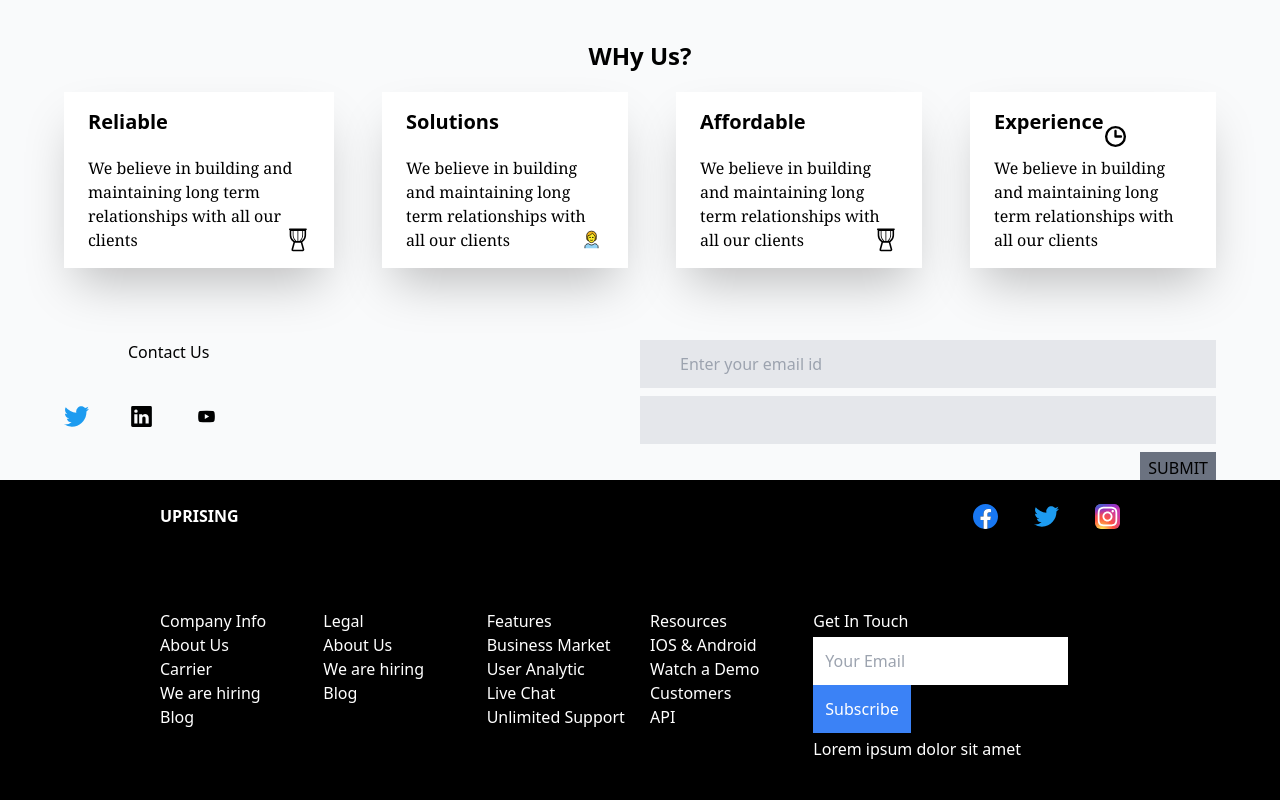
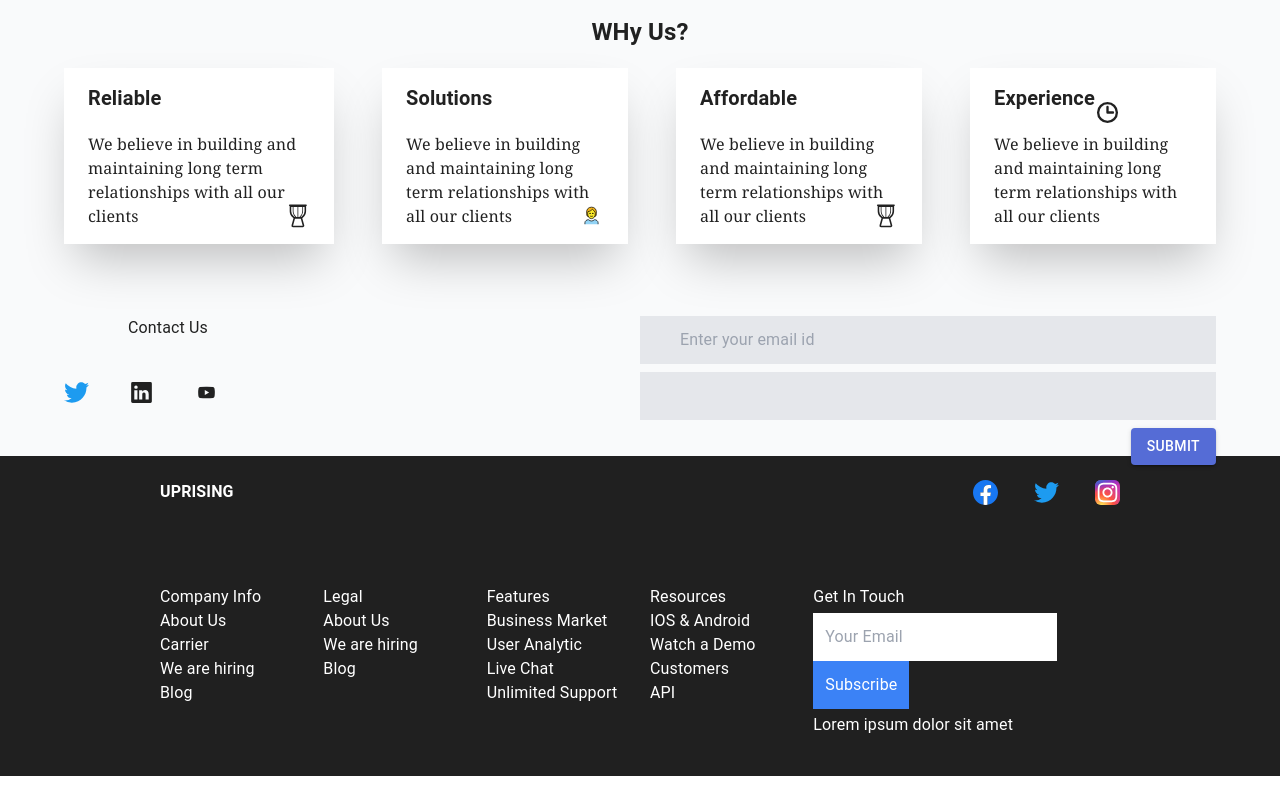
Before and after one commit to xr-dev-saurabh/uprising-tradex, a React (Create React App) app: page / in a window 1280 px wide. Shown: the part 3141-3941 px from the top of the page. After the commit the page ends 3917 px from the top, so only its background shows below. Built offline with nearby package versions, Linux system fonts and the light colour scheme.

Commit message:
Working on MUI

```diff
--- a/package.json
+++ b/package.json
@@ -3,6 +3,10 @@
   "version": "0.1.0",
   "private": true,
   "dependencies": {
+    "@emotion/react": "^11.11.1",
+    "@emotion/styled": "^11.11.0",
+    "@mui/icons-material": "^5.11.16",
+    "@mui/material": "^5.13.5",
     "@testing-library/jest-dom": "^5.16.5",
     "@testing-library/react": "^13.4.0",
     "@testing-library/user-event": "^13.5.0",
--- a/public/index.html
+++ b/public/index.html
@@ -4,6 +4,7 @@
     <meta charset="utf-8" />
     <link rel="icon" href="%PUBLIC_URL%/favicon.ico" />
     <meta name="viewport" content="width=device-width, initial-scale=1" />
+
     <meta name="theme-color" content="#000000" />
     <meta
       name="description"
--- a/src/App.js
+++ b/src/App.js
@@ -1,6 +1,7 @@
 import './index.css'
 import Home from './pages/home/home'
 import { BrowserRouter } from 'react-router-dom'
+
 export default function App() {
   return (
     <BrowserRouter>
--- a/src/components/contactus.jsx
+++ b/src/components/contactus.jsx
@@ -1,3 +1,4 @@
+import Button from '@mui/material/Button';
 const ContactUS=()=>{
     return (
         <>
@@ -19,7 +20,7 @@ const ContactUS=()=>{
                 <div className="flex flex-col space-y-2 w-full md:w-1/2">
                     <div className=""><input className="w-full bg-gray-200 px-10 py-3" type="text" placeholder="Enter your email id"/></div>
                     <div className=""><input className="w-full bg-gray-200 px-10 py-3" type="text"/></div>
-                    <div className="text-right"><button className="bg-gray-500 px-2 py-1" type="submit">SUBMIT</button></div>
+                    <div className="text-right"><Button className="bg-gray-500 px-2 py-1" type="submit" variant="contained">SUBMIT</Button></div>
                 </div>
             </div>
         </>
--- a/src/components/navbar/navbar.jsx
+++ b/src/components/navbar/navbar.jsx
@@ -1,4 +1,4 @@
-import {Link} from "react-router-dom"
+import Link from '@mui/material/Link';
 import uprisingLogo from "../../assets/logo.png"
 import { useState } from "react"
 import Menu from "./menu"
--- a/src/index.js
+++ b/src/index.js
@@ -2,11 +2,17 @@ import React from 'react';
 import ReactDOM from 'react-dom/client';
 import './index.css';
 import App from './App';
-
+import { ThemeProvider } from '@mui/material/styles';
+import CssBaseline from '@mui/material/CssBaseline';
+import theme from './theme';
 
 const root = ReactDOM.createRoot(document.getElementById('root'));
 root.render(
   <React.StrictMode>
-    <App />
+    <ThemeProvider theme={theme}>
+      {/* CssBaseline kickstart an elegant, consistent, and simple baseline to build upon. */}
+      <CssBaseline />
+      <App />
+    </ThemeProvider>
   </React.StrictMode>
 );
--- /dev/null
+++ b/src/theme.js
@@ -0,0 +1,19 @@
+import { red } from '@mui/material/colors';
+import { createTheme } from '@mui/material/styles';
+
+// A custom theme for this app
+const theme = createTheme({
+  palette: {
+    primary: {
+      main: '#556cd6',
+    },
+    secondary: {
+      main: '#19857b',
+    },
+    error: {
+      main: red.A400,
+    },
+  },
+});
+
+export default theme;
```
Also changed, not shown: 1 other file (tests, documents, lock files or other folders).
